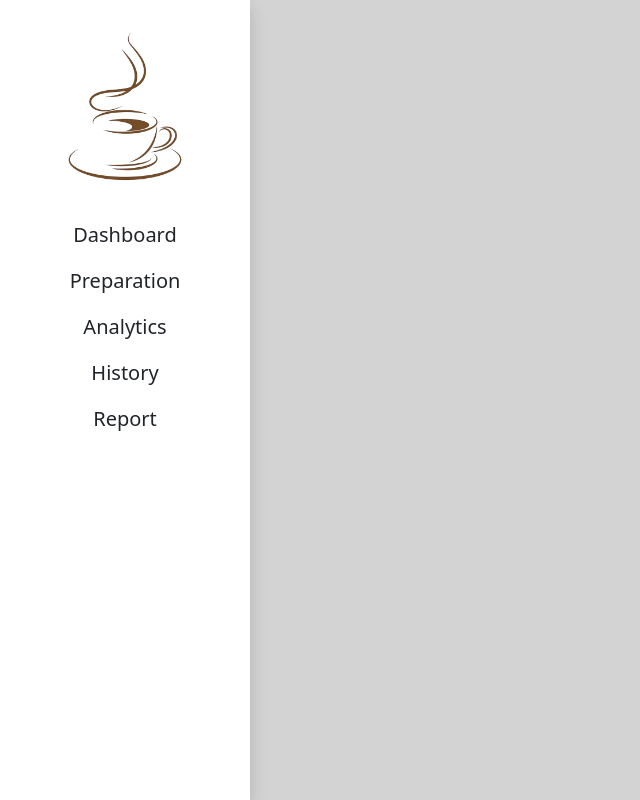
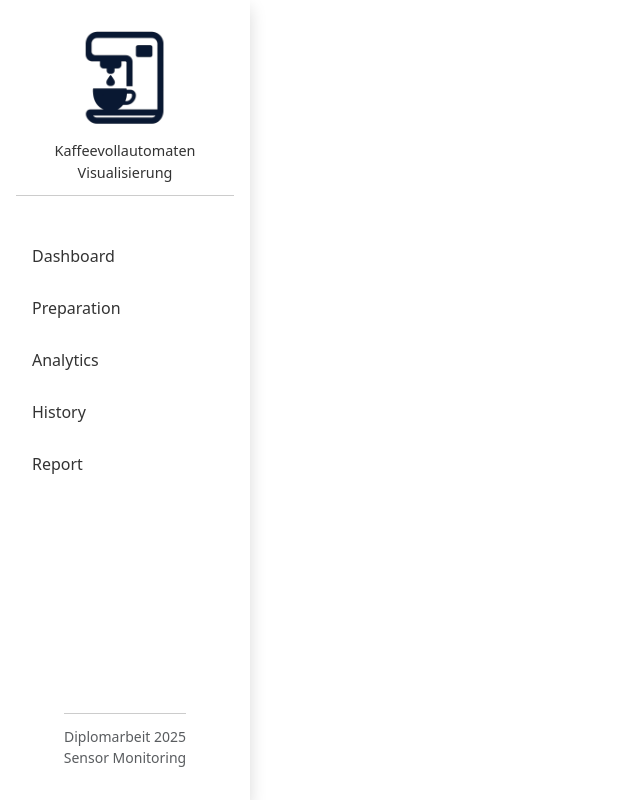
Before and after one commit to albin659/Kaffeevollautomat_Visualisierung, a React (Create React App) app in the folder frontend/: page / in a window 1280 px wide. Shown: the whole page, without its empty margins (0-640 px from the left). Built offline with nearby package versions, Linux system fonts and the light colour scheme.

Commit message:
Menu-Bar design verändert

```diff
--- a/frontend/src/_views/layout/Layout.tsx
+++ b/frontend/src/_views/layout/Layout.tsx
@@ -4,7 +4,7 @@ import MenuBar from "./MenuBar";
 
 const Layout = () => {
     return (
-        <div className="d-flex" style={{ minHeight: "100vh", backgroundColor:"lightgrey" }}>
+        <div className="d-flex" style={{ minHeight: "100vh", backgroundColor:"white" }}>
             <MenuBar />
             <div className="flex-grow-1 p-4" style={{ marginLeft: "250px" }}>
                 <Outlet />
--- a/frontend/src/_views/layout/MenuBar.tsx
+++ b/frontend/src/_views/layout/MenuBar.tsx
@@ -1,44 +1,43 @@
 import React from 'react';
 import { Link, useLocation, useNavigate } from "react-router-dom";
+import './Menubar.css';
 
 const MenuBar = () => {
-
     const navigate = useNavigate();
     const location = useLocation();
 
+    const isActive = (path: string) => location.pathname === path ? "active-link" : "";
+
     return (
-        <div className="bg-white text-dark vh-100 p-3 shadow d-flex flex-column align-items-center"
-             style={{ width: "250px", position: "fixed", left: 0, top: 0 }}>
-
-            <div className="text-center mb-3">
+        <div className="menu-bar d-flex flex-column align-items-center bg-white vh-100 shadow">
+            {/* Logo */}
+            <div className="text-center mb-4">
                 <img
-                    src="/logo_kaffeevollautomat.png"
+                    src="/kaffeemaschine_logo.png"
                     alt="Logo"
                     onClick={() => navigate("/dashboard")}
-                    className="img-fluid"
-                    style={{ maxWidth: "180px", height: "auto" }}
+                    className="img-fluid logo"
                 />
+                <div className="logo-text">Kaffeevollautomaten Visualisierung</div>
+                <div className="logo-separator"></div>
             </div>
 
-            <ul className="nav flex-column w-100 text-center flex-grow-1">
+            {/* Navigation */}
+            <ul className="nav flex-column w-100">
                 <li className="nav-item">
-                    <Link className={`nav-link text-dark fs-5 ${location.pathname === "/dashboard" ? "fw-bold" : ""}`} to="/dashboard">
-                        Dashboard
-                    </Link>
-                    <Link className={`nav-link text-dark fs-5 ${location.pathname === "/preparation" ? "fw-bold" : ""}`} to="/preparation">
-                        Preparation
-                    </Link>
-                    <Link className={`nav-link text-dark fs-5 ${location.pathname === "/analytic" ? "fw-bold" : ""}`} to="/analytic">
-                        Analytics
-                    </Link>
-                    <Link className={`nav-link text-dark fs-5 ${location.pathname === "/history" ? "fw-bold" : ""}`} to="/history">
-                        History
-                    </Link>
-                    <Link className={`nav-link text-dark fs-5 ${location.pathname === "/report" ? "fw-bold" : ""}`} to="/report">
-                        Report
-                    </Link>
+                    <Link className={`nav-link ${isActive("/dashboard")}`} to="/dashboard">Dashboard</Link>
+                    <Link className={`nav-link ${isActive("/preparation")}`} to="/preparation">Preparation</Link>
+                    <Link className={`nav-link ${isActive("/analytic")}`} to="/analytic">Analytics</Link>
+                    <Link className={`nav-link ${isActive("/history")}`} to="/history">History</Link>
+                    <Link className={`nav-link ${isActive("/report")}`} to="/report">Report</Link>
                 </li>
             </ul>
+
+            {/* Footer */}
+            <div className="mt-auto text-center small text-muted mb-3">
+                <div className="footer-separator"></div>
+                Diplomarbeit 2025<br/>Sensor Monitoring
+            </div>
         </div>
     );
 };
--- a/frontend/src/_views/layout/Menubar.css
+++ b/frontend/src/_views/layout/Menubar.css
@@ -0,0 +1,46 @@
+.menu-bar {
+    width: 250px;
+    position: fixed;
+    top: 0;
+    left: 0;
+    padding: 1rem;
+}
+
+.menu-bar .logo {
+    max-width: 120px; /* kleineres Logo */
+    cursor: pointer;
+}
+
+.menu-bar .logo-text {
+    font-size: 0.9rem;
+    font-weight: 500;
+    margin-top: 0.25rem;
+    color: #333;
+}
+
+.menu-bar .logo-separator,
+.menu-bar .footer-separator {
+    width: 100%;           /* volle Breite */
+    height: 1px;
+    background-color: #ccc;
+    margin: 0.75rem 0;     /* nur oben/unten Abstand, kein auto */
+}
+
+.menu-bar .nav-link {
+    color: #333;
+    padding: 0.75rem 1rem;
+    border-radius: 0.375rem;
+    margin-bottom: 0.25rem;
+    transition: background-color 0.2s, color 0.2s;
+}
+
+.menu-bar .nav-link:hover {
+    background-color: #f0f0f0;
+    color: #000;
+    text-decoration: none;
+}
+
+.menu-bar .nav-link.active-link {
+    background-color: #162a4f;
+    color: white;
+}
```
Also changed, not shown: frontend/public/kaffeemaschine_logo.png (added).
